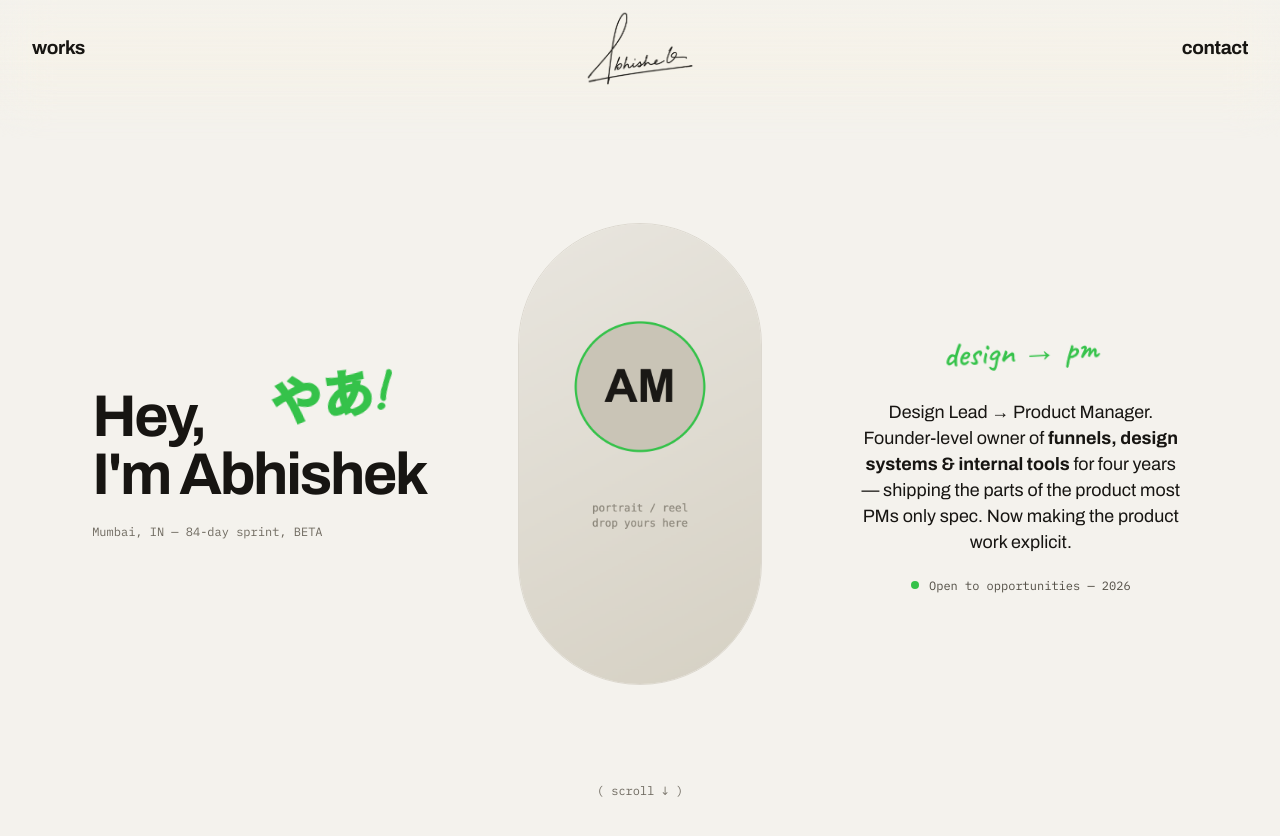
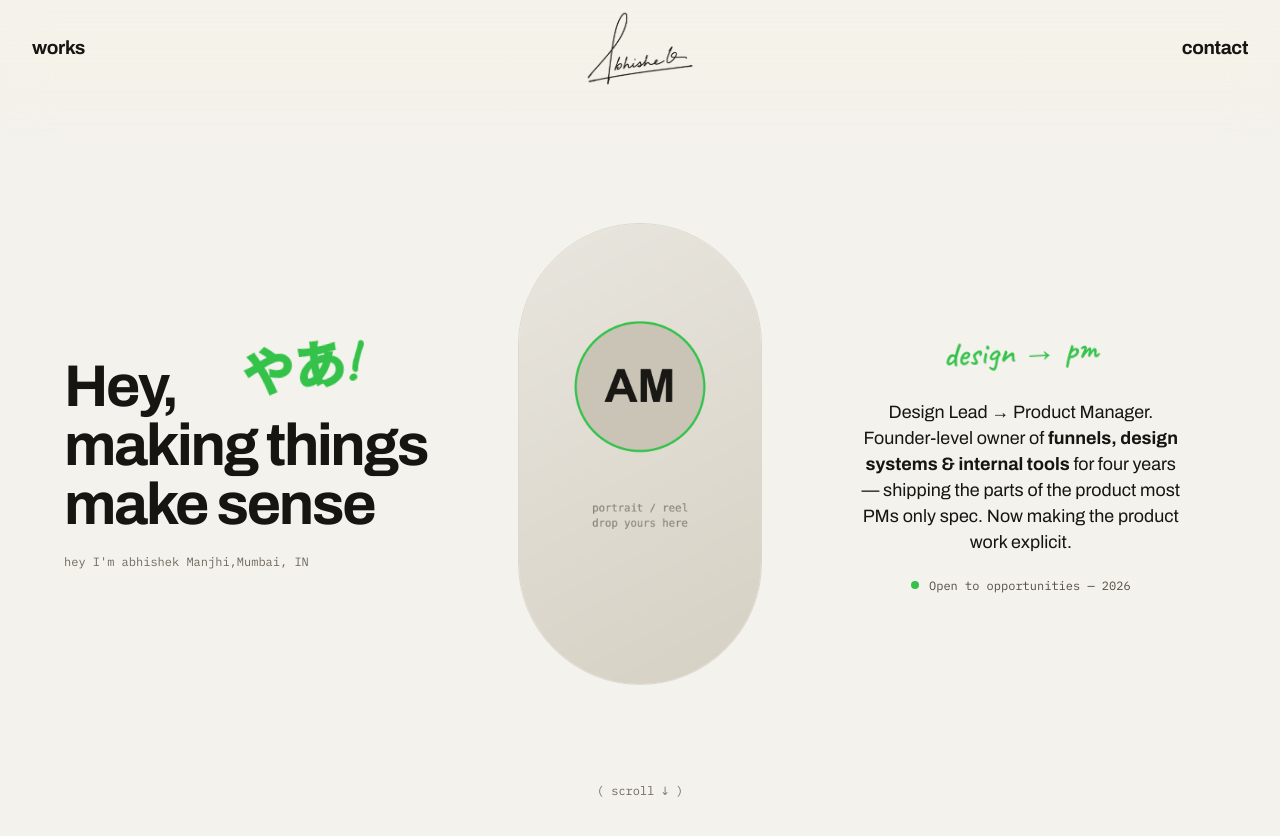
Before and after one commit to Satyamknown/portfolio, a React (Vite) app: page / in a window 1280 px wide. Shown: the top 836 px of the page. Built offline with nearby package versions, Linux system fonts and the light colour scheme; no server answers; a web font is replaced by a local one.

Commit message:
content: update hero headline and meta copy

```diff
--- a/src/data/site.js
+++ b/src/data/site.js
@@ -19,8 +19,8 @@ export const profile = {
 // Homepage (flowing design) copy
 export const home = {
   scribble: 'やあ!',
-  headline: ['Hey,', "I'm Abhishek"],
-  heroMeta: 'Mumbai, IN — 84-day sprint, BETA',
+  headline: ['Hey,', 'making things make sense'],
+  heroMeta: "hey I'm abhishek Manjhi,Mumbai, IN",
   handNote: 'design → pm',
   heroPara: {
     before: 'Design Lead → Product Manager. Founder-level owner of ',
```
